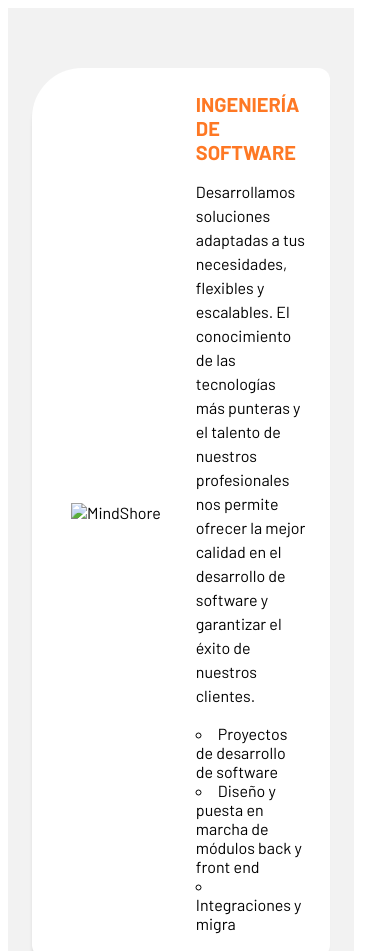
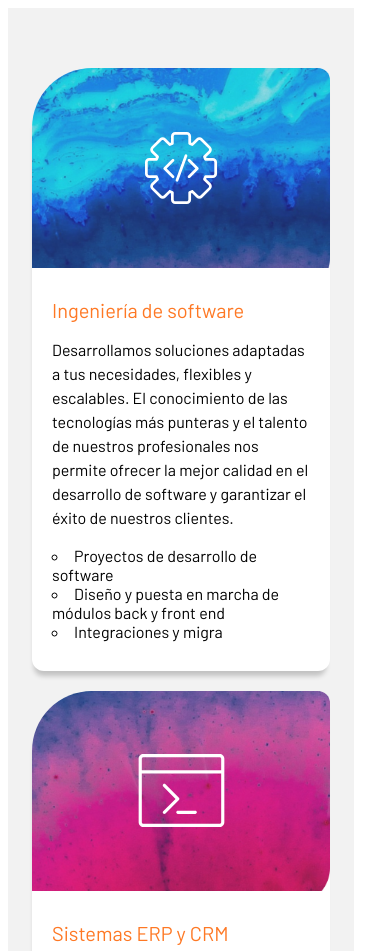
Before and after one commit to reqini/landing-mindshore, a website: page componentes/servicios/serviceCard/serviceCard.html in a window 390 px wide. Shown: the top 951 px of the page. Drawn offline with Linux system fonts and the light colour scheme; files that its build step writes are made by us from their sources.

Commit message:
agregados

```diff
--- a/componentes/servicios/serviceCard/serviceCard.html
+++ b/componentes/servicios/serviceCard/serviceCard.html
@@ -3,7 +3,7 @@
 <head>
     <meta charset="UTF-8">
     <meta name="viewport" content="width=device-width, initial-scale=1.0">
-    <link rel="stylesheet" href="../css/variables.css">
+    <link rel="stylesheet" href="../../css/variables.css">
     <link rel="stylesheet" href="./styles.css">
     <link rel="preconnect" href="https://fonts.googleapis.com">
     <link rel="preconnect" href="https://fonts.gstatic.com" crossorigin>
@@ -15,7 +15,7 @@
         <div class="center">
             <article class="service-card shadow-card flex justify-center align-center">
                 <div class="card-image bg-image-card-top flex flex-direction-column justify-center align-center">
-                    <img src="../assets/icon-code-1.svg" alt="MindShore">
+                    <img src="../../assets/icon-code-1.svg" alt="MindShore">
                 </div>
                 <div class="w-100 content flex flex-direction-column justify-start align-start">
                     <h2>Ingeniería de software</h2>
@@ -33,7 +33,7 @@
             </article>
             <article class="service-card shadow-card flex justify-center align-center">
                 <div class="card-image bg-image-card-center flex flex-direction-column justify-center align-center">
-                    <img src="../assets/icon-code.svg" alt="MindShore">
+                    <img src="../../assets/icon-code.svg" alt="MindShore">
                 </div>
                 <div class="w-100 content flex flex-direction-column justify-start align-start">
                     <h2>Sistemas ERP y CRM</h2>
@@ -51,7 +51,7 @@
             </article>
             <article class="service-card shadow-card flex justify-center align-center">
                 <div class="card-image bg-image-card-bottom flex flex-direction-column justify-center align-center">
-                    <img src="../assets/icon-lupa.svg" alt="MindShore">
+                    <img src="../../assets/icon-lupa.svg" alt="MindShore">
                 </div>
                 <div class="w-100 content flex flex-direction-column justify-start align-start">
                     <h2>ISoftware QA</h2>
--- a/componentes/servicios/serviceCard/styles.css
+++ b/componentes/servicios/serviceCard/styles.css
@@ -33,7 +33,7 @@
 .service-card .content h2 {
     font-size: 20px;
     color: #FE7824;
-    text-transform: uppercase;
+    font-weight: 400;
 }
 .service-card .content p {
     font-size: 16px;
@@ -49,21 +49,37 @@
     height: 250px;
 }
 .service-card .bg-image-card-top {
-    background-image: url(../assets/servicios/servicios-01.jpg);
+    background-image: url(../../assets/servicios/servicios-01.jpg);
     background-position: top top;
     background-size: cover;
 }
 .service-card .bg-image-card-center {
-    background-image: url(../assets/servicios/servicios-02.jpg);
+    background-image: url(../../assets/servicios/servicios-02.jpg);
     background-position: center center;
     background-size: cover;
 }
 .service-card .bg-image-card-bottom {
-    background-image: url(../assets/servicios/servicios-03.jpg);
+    background-image: url(../../assets/servicios/servicios-03.jpg);
     background-position: bottom bottom;
     background-size: cover;
 }
 
-@media (max-width: 968px) {
-    /* agregar */
+@media (max-width: 768px) {
+    .service-card {
+        flex-direction: column;
+    }
+    .service-card {
+        border-radius: 60px 12px 12px 12px;
+        overflow: hidden;
+        width: 100%;
+        padding: 0px;
+        margin-top: 20px;
+    }
+    .service-card .content {
+        padding: 30px 20px;
+    }
+    .card-image {
+        max-width: 100%;
+        height: 200px;
+    }
 }
```
Also changed, not shown: 2 other files.
